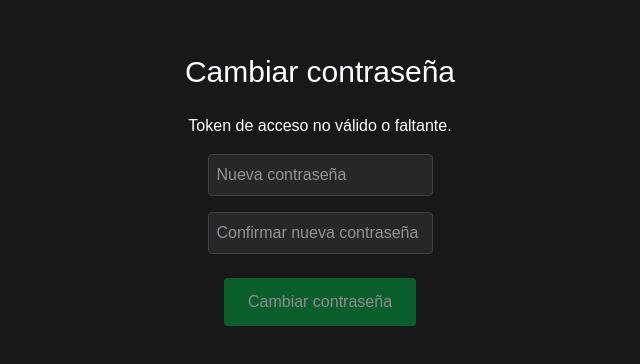
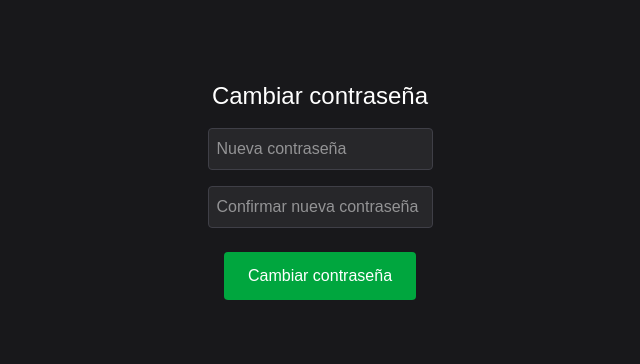
Before and after one commit to Agustin-Monti/gymapp, a Next.js app: page /change-password in a window 1280 px wide. Shown: the part 210-574 px from the top of the page, without its empty margins (320-960 px from the left). Built offline with nearby package versions, Linux system fonts and the light colour scheme.

Commit message:
Update page.tsx

```diff
--- a/src/app/change-password/page.tsx
+++ b/src/app/change-password/page.tsx
@@ -1,23 +1,24 @@
 'use client';
 
-import { useState, useEffect } from 'react';
-import { supabase } from '@/lib/supabaseClient'; // tu cliente supabase
+import { useEffect, useState } from 'react';
+import { supabase } from '@/lib/supabaseClient';
 
 export default function ChangePasswordPage() {
-  const [accessToken, setAccessToken] = useState<string | null>(null);
   const [password, setPassword] = useState('');
   const [confirmPassword, setConfirmPassword] = useState('');
   const [message, setMessage] = useState('');
   const [loading, setLoading] = useState(false);
 
-  // Obtener access_token del query string al montar el componente
   useEffect(() => {
-    const urlParams = new URLSearchParams(window.location.search);
-    const token = urlParams.get('access_token');
-    if (token) {
-      setAccessToken(token);
-    } else {
-      setMessage('Token de acceso no válido o faltante.');
+    const url = new URL(window.location.href);
+    const code = url.searchParams.get('code');
+
+    if (code) {
+      supabase.auth.exchangeCodeForSession(code).then(({ error }) => {
+        if (error) {
+          setMessage('Error al autenticar el token: ' + error.message);
+        }
+      });
     }
   }, []);
 
@@ -26,6 +27,7 @@ export default function ChangePasswordPage() {
       setMessage('Por favor completa ambos campos');
       return;
     }
+
     if (password !== confirmPassword) {
       setMessage('Las contraseñas no coinciden');
       return;
@@ -34,28 +36,21 @@ export default function ChangePasswordPage() {
     setLoading(true);
     setMessage('');
 
-    try {
-      // Aquí pasas el token al updateUser
-      const { error } = await supabase.auth.updateUser({ password }); // ✅
+    const { error } = await supabase.auth.updateUser({ password });
 
+    if (error) {
+      setMessage('Error al cambiar la contraseña: ' + error.message);
+    } else {
+      setMessage('Contraseña cambiada correctamente.');
+    }
 
-      if (error) {
-        setMessage('Error: ' + error.message);
-      } else {
-        setMessage('Contraseña cambiada correctamente. Ya podés iniciar sesión.');
-      }
-    } catch (e) {
-      setMessage('Error inesperado: ' + e);
-    } finally {
-      setLoading(false);
-    }
+    setLoading(false);
   };
 
   return (
-    <div className="min-h-screen bg-zinc-900 text-white flex flex-col justify-center items-center p-4">
-      <h1 className="text-3xl mb-6">Cambiar contraseña</h1>
+    <div className="min-h-screen flex flex-col justify-center items-center text-white bg-zinc-900 p-4">
+      <h1 className="text-2xl mb-4">Cambiar contraseña</h1>
       {message && <p className="mb-4">{message}</p>}
-
       <input
         type="password"
         placeholder="Nueva contraseña"
@@ -70,10 +65,9 @@ export default function ChangePasswordPage() {
         value={confirmPassword}
         onChange={(e) => setConfirmPassword(e.target.value)}
       />
-
       <button
-        disabled={loading || !accessToken}
         onClick={handleChangePassword}
+        disabled={loading}
         className="bg-green-600 hover:bg-green-700 px-6 py-3 rounded disabled:opacity-50"
       >
         {loading ? 'Cambiando...' : 'Cambiar contraseña'}
```
